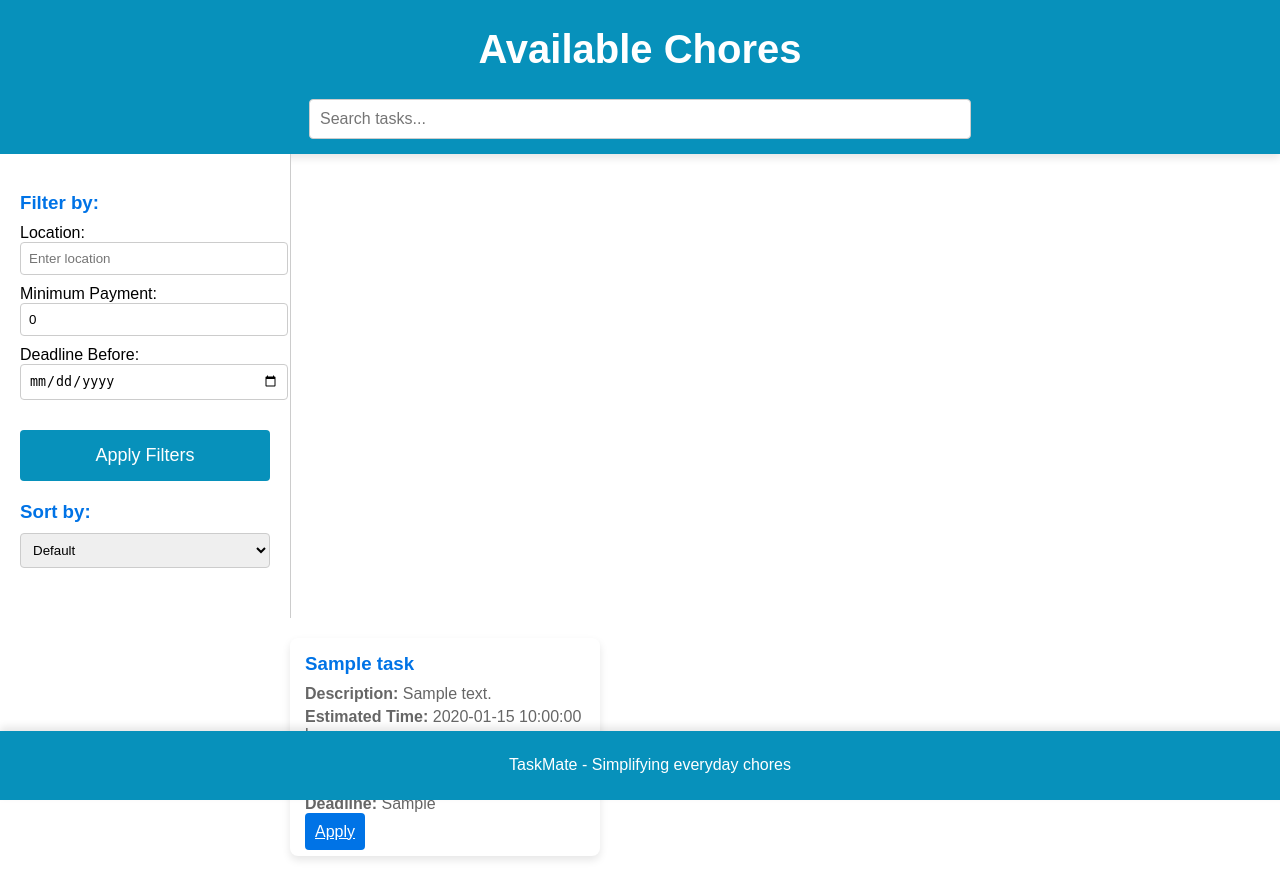
After one commit to jainanjaly/TaskMate, a PHP site: page /browse_tasks.php in a window 1280 px wide. The commit adds this page. Run offline with PHP 8.4, Linux system fonts and the light colour scheme; tables that the repository leaves empty or names only in its code hold one stand-in row (values such as "Sample post").

Commit message:
Index page

```diff
--- /dev/null
+++ b/browse_tasks.php
@@ -0,0 +1,121 @@
+<?php
+include 'config.php'; // Include the database connection file
+
+// Initialize variables for filters
+$locationFilter = isset($_GET['location']) ? $_GET['location'] : '';
+$paymentFilter = isset($_GET['payment']) ? $_GET['payment'] : 0;
+$deadlineFilter = isset($_GET['deadline']) ? $_GET['deadline'] : '';
+$sortOption = isset($_GET['sort']) ? $_GET['sort'] : 'default';
+
+// Build SQL query based on filters
+$sql = "SELECT * FROM tasks WHERE 1";
+
+if (!empty($locationFilter)) {
+    $sql .= " AND location LIKE '%" . $conn->real_escape_string($locationFilter) . "%'";
+}
+
+if ($paymentFilter > 0) {
+    $sql .= " AND payment >= " . floatval($paymentFilter);
+}
+
+if (!empty($deadlineFilter)) {
+    $sql .= " AND deadline <= '" . $conn->real_escape_string($deadlineFilter) . "'";
+}
+
+// Apply sorting
+if ($sortOption == 'payment') {
+    $sql .= " ORDER BY payment DESC";
+} elseif ($sortOption == 'deadline') {
+    $sql .= " ORDER BY deadline ASC";
+} else {
+    $sql .= " ORDER BY created_at DESC";
+}
+
+$result = $conn->query($sql);
+?>
+
+<!DOCTYPE html>
+<html lang="en">
+<head>
+    <meta charset="UTF-8">
+    <meta name="viewport" content="width=device-width, initial-scale=1.0">
+    <title>TaskMate | Browse Tasks</title>
+    <link rel="stylesheet" href="styles.css">
+</head>
+<body>
+    <header>
+        <h1>Available Chores</h1>
+        <div class="search-bar">
+            <input type="text" id="searchInput" placeholder="Search tasks...">
+        </div>
+    </header>
+
+    <aside>
+        <div class="filters">
+            <h3>Filter by:</h3>
+            <form method="GET" action="browse_tasks.php">
+                <label for="location">Location:</label>
+                <input type="text" name="location" id="locationFilter" placeholder="Enter location" value="<?php echo htmlspecialchars($locationFilter); ?>">
+
+                <label for="payment">Minimum Payment:</label>
+                <input type="number" name="payment" id="paymentFilter" placeholder="Enter minimum payment" value="<?php echo htmlspecialchars($paymentFilter); ?>">
+
+                <label for="deadline">Deadline Before:</label>
+                <input type="date" name="deadline" id="deadlineFilter" value="<?php echo htmlspecialchars($deadlineFilter); ?>">
+
+                <button type="submit">Apply Filters</button>
+            </form>
+        </div>
+
+        <div class="sorting">
+            <h3>Sort by:</h3>
+            <form method="GET" action="browse_tasks.php">
+                <input type="hidden" name="location" value="<?php echo htmlspecialchars($locationFilter); ?>">
+                <input type="hidden" name="payment" value="<?php echo htmlspecialchars($paymentFilter); ?>">
+                <input type="hidden" name="deadline" value="<?php echo htmlspecialchars($deadlineFilter); ?>">
+
+                <select name="sort" id="sortOptions" onchange="this.form.submit()">
+                    <option value="default" <?php if ($sortOption == 'default') echo 'selected'; ?>>Default</option>
+                    <option value="payment" <?php if ($sortOption == 'payment') echo 'selected'; ?>>Highest Payment</option>
+                    <option value="deadline" <?php if ($sortOption == 'deadline') echo 'selected'; ?>>Closest Deadline</option>
+                </select>
+            </form>
+        </div>
+    </aside>
+
+    <main>
+        <div id="task-list" class="task-list">
+            <?php
+            // Check if there are any tasks
+            if ($result->num_rows > 0) {
+                // Loop through all tasks and display them as cards
+                while($task = $result->fetch_assoc()) {
+                    echo '<div class="task-card">';
+                    echo '<h3>' . $task['title'] . '</h3>';
+                    echo '<p><strong>Description:</strong> ' . $task['description'] . '</p>';
+                    echo '<p><strong>Estimated Time:</strong> ' . $task['est_time_hours'] . ' hours</p>';
+                    echo '<p><strong>Payment:</strong> $' . number_format($task['payment'], 2) . '</p>';
+                    echo '<p><strong>Location:</strong> ' . $task['location'] . '</p>';
+                    echo '<p><strong>Deadline:</strong> ' . $task['deadline'] . '</p>';
+                    echo '<div class="task-actions">';
+                    echo '<a href="xyz.html?id=' . $task['id'] . '" class="apply-btn">Apply</a>';
+                    echo '</div>';
+                    echo '</div>';
+                }
+            } else {
+                echo '<p>No tasks available at the moment.</p>';
+            }
+            ?>
+        </div>
+    </main>
+
+    <footer>
+        <p>TaskMate - Simplifying everyday chores</p>
+    </footer>
+</body>
+</html>
+
+<?php
+// Close the database connection
+$conn->close();
+?>
--- a/dashboard.php
+++ b/dashboard.php
@@ -3,7 +3,7 @@
 
 if (!isset($_COOKIE['sessionid'])) {
     // If the session doesn't exist, redirect to login page
-    header('Location: index.html');
+    header('Location: welcome.html');
     // echo "hello";
     exit();
 }
@@ -24,7 +24,7 @@ if (!isset($_COOKIE['sessionid'])) {
             <h2>Your Dashboard</h2>
             <div class="dashboard-options">
                 <a href="post_task.html">Have a Chore</a>
-                <a href="browse_tasks.html">Do a Chore</a>
+                <a href="browse_tasks.php">Do a Chore</a>
                 <a href="profile.html">View Profile</a>
                 <a href="messages.html">Messages</a>
             </div>
--- a/signup.php
+++ b/signup.php
@@ -12,7 +12,7 @@ if ($_SERVER["REQUEST_METHOD"] == "POST") {
 
     if ($conn->query($sql) === TRUE) {
         echo "Registration successful!";
-        header('Location: index.html');
+        header('Location: welcome.html');
     } else {
         echo "Error: " . $sql . "<br>" . $conn->error;
     }
--- a/styles.css
+++ b/styles.css
@@ -1,57 +1,293 @@
+/* General reset and font settings */
 body {
     font-family: Arial, sans-serif;
-    background-color: #f0f0f0;
     margin: 0;
     padding: 0;
+    height: 100vh;
+    display: flex;
+    flex-direction: column;
+    justify-content: space-between;
 }
 
-header {
-    background-color: #2e7d32;
-    color: white;
+.welcome-container {
+    flex: 1;
+    display: flex;
+    flex-direction: column;
+    justify-content: center;
+    align-items: center;
     text-align: center;
-    padding: 1rem;
 }
 
-.container, .dashboard-container {
-    max-width: 800px;
-    margin: 0 auto;
-    padding: 20px;
+.welcome-container h1 {
+    font-size: 2.5em;
+    color:#0791bb; /* Matching blue color */
+}
+.card {
     background-color: white;
-    border-radius: 8px;
-    box-shadow: 0 0 10px rgba(0, 0, 0, 0.1);
+    border-radius: 10px;
+    box-shadow: 0 4px 10px rgba(0, 0, 0, 0.2);
+    padding: 30px;
+    max-width: 500px;
+    text-align: center;
+    width: 100%;
+    margin: 20px;
 }
 
-form input, form textarea {
+.button-container {
+    display: flex;
+    justify-content: space-around;
     width: 100%;
-    padding: 10px;
-    margin: 10px 0;
-    border-radius: 4px;
-    border: 1px solid #ccc;
+    max-width: 400px;
+    margin-top: 20px;
+padding-left: 45px;
 }
 
-button {
-    background-color: #2e7d32;
+.button-card {
+    background-color: #0791bb;
+    border-radius: 10px;
+    box-shadow: 0 4px 10px rgba(0, 0, 0, 0.2);
+    padding: 20px;
+    transition: transform 0.3s;
+    width: 100%;
+    text-align: center;
+    margin: 10px;
+}
+
+.button-card:hover {
+    transform: translateY(-5px); /* Lift effect on hover */
+background-color: #0791bb;
+color: #1E90FF;
+}
+
+.button-container a {
+    text-decoration: none;
+    color: white; /* Blue text color */
+    font-size: 18px;
+    transition: background-color 0.3s;
+    display: block;
+}
+
+footer {
+    background-color: #0791bb; /* Matching footer with blue */
     color: white;
-    padding: 10px 20px;
+    padding: 10px;
+    text-align: center;
+    box-shadow: 0 -4px 8px rgba(0, 0, 0, 0.1);
+}
+
+.search-bar {
+    text-align: center;
+    margin: 15px 0;
+}
+
+.search-bar input {
+    width: 50%;
+    padding: 10px;
+    font-size: 16px;
+    border: 1px solid #ccc;
+    border-radius: 4px;
+}
+
+aside {
+    background-color: #fff;
+    padding: 20px;
+    width: 250px;
+    float: left;
+    border-right: 1px solid #ccc;
+}
+
+.filters, .sorting {
+    margin-bottom: 20px;
+}
+
+.filters h3, .sorting h3 {
+    margin-bottom: 10px;
+    color: #0073e6;
+}
+
+.filters input, .sorting select {
+    width: 100%;
+    padding: 8px;
+    margin-bottom: 10px;
+    border: 1px solid #ccc;
+    border-radius: 4px;
+}
+
+.filters button {
+    padding: 10px;
+    background-color: #0073e6;
+    color: white;
+    border: none;
+    width: 100%;
+    border-radius: 4px;
+    cursor: pointer;
+}
+
+.filters button:hover {
+    background-color: #005bb5;
+}
+
+main {
+    margin-left: 270px;
+    padding: 20px;
+}
+
+.task-list {
+    display: grid;
+    grid-template-columns: repeat(auto-fill, minmax(300px, 1fr));
+    gap: 20px;
+}
+
+.task-card {
+    background-color: #fff;
+    border-radius: 8px;
+    padding: 15px;
+    box-shadow: 0 4px 8px rgba(0, 0, 0, 0.1);
+    transition: transform 0.3s ease;
+}
+
+.task-card:hover {
+    transform: scale(1.02);
+}
+
+.task-card h3 {
+    margin: 0 0 10px;
+    color: #0073e6;
+}
+
+.task-card p {
+    margin: 5px 0;
+    color: #666;
+}
+
+.task-card .task-actions {
+    margin-top: 10px;
+}
+
+.task-card .apply-btn {
+    padding: 10px;
+    background-color: #0073e6;
+    color: white;
     border: none;
     border-radius: 4px;
     cursor: pointer;
 }
 
-button:hover {
-    background-color: #1b5e20;
+.task-card .apply-btn:hover {
+    background-color: #005bb5;
 }
 
-.dashboard-options a {
-    display: inline-block;
-    margin: 10px;
-    padding: 15px;
-    background-color: #43a047;
-    color: white;
-    text-decoration: none;
-    border-radius: 5px;
+
+/* Example card styling (this is part of the previous CSS file) */
+.task-list {
+    display: grid;
+    grid-template-columns: repeat(auto-fill, minmax(300px, 1fr));
+    gap: 20px;
 }
 
-.dashboard-options a:hover {
-    background-color: #1b5e20;
+.task-card {
+    background-color: #fff;
+    border-radius: 8px;
+    padding: 15px;
+    box-shadow: 0 4px 8px rgba(0, 0, 0, 0.1);
+    transition: transform 0.3s ease;
 }
+
+.task-card:hover {
+    transform: scale(1.02);
+}
+
+.task-card h3 {
+    margin: 0 0 10px;
+    color: #0073e6;
+}
+
+
+header {
+    background-color: #0791bb; /* Changed to blue shade */
+    color: white;
+    padding: 0px;
+    box-shadow: 0 4px 8px rgba(0, 0, 0, 0.1);
+    text-align: center;
+}
+
+header h1{
+    padding: 0;
+    font-size: 40px;
+}
+
+.container {
+    background-color: white;
+    padding: 30px;
+    border-radius: 8px;
+    box-shadow: 0 4px 15px rgba(0, 0, 0, 0.1);
+    max-width: 400px;
+    width: 100%;
+    text-align: center;
+}
+
+.form-box h2 {
+    color: #333;
+    font-size: 28px;
+    margin-bottom: 20px;
+}
+
+input[type="email"],
+input[type="password"] {
+    width: 100%;
+    padding: 15px;
+    margin: 10px 0;
+    border: 1px solid #ccc;
+    border-radius: 4px;
+    font-size: 16px;
+    box-shadow: inset 0 1px 3px rgba(0, 0, 0, 0.1);
+    transition: border-color 0.3s ease;
+}
+
+input[type="email"]:focus,
+input[type="password"]:focus {
+    border-color: #0791bb;
+    outline: none;
+}
+
+button[type="submit"] {
+    width: 100%;
+    padding: 15px;
+    background-color: #0791bb;
+    color: white;
+    border: none;
+    border-radius: 4px;
+    font-size: 18px;
+    cursor: pointer;
+    margin-top: 20px;
+    transition: background-color 0.3s ease;
+}
+
+button[type="submit"]:hover {
+    background-color: #056a92;
+}
+
+p {
+    margin-top: 15px;
+}
+
+p a {
+    color: #0791bb;
+    text-decoration: none;
+    font-weight: bold;
+}
+
+p a:hover {
+    text-decoration: underline;
+}
+
+footer {
+    background-color: #0791bb;
+    color: white;
+    padding: 10px;
+    text-align: center;
+    box-shadow: 0 -4px 8px rgba(0, 0, 0, 0.1);
+    position: fixed;
+    bottom: 0;
+    width: 100%;
+}
```
Also changed, not shown: browse_tasks.html (deleted, +0 -20 lines), index.html (+25 -13 lines), task_filters.js (+12 -22 lines), welcome.html (added, +30 -0 lines), background.jpeg (added), image.jpg (added), logo.png (added).
